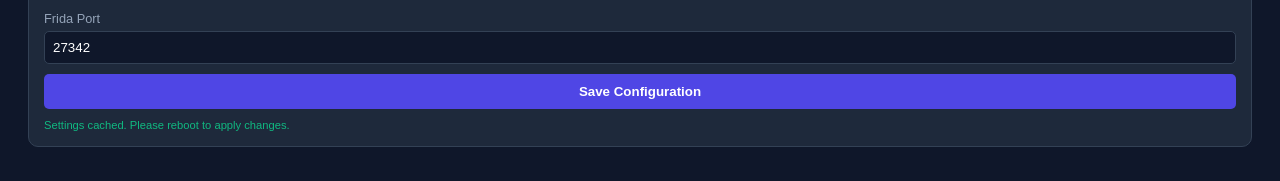
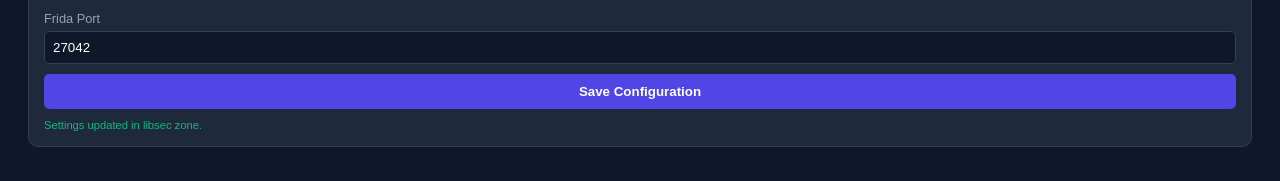
Before and after one commit to bangsawan02/corss, a website: page web/index.html in a window 1280 px wide. Both pictures are taken after a click on the button "Save Configuration". Shown: the part 180-361 px from the top of the page. Drawn offline with Linux system fonts and the light colour scheme.

Commit message:
ci: update webui

```diff
--- a/web/index.html
+++ b/web/index.html
@@ -27,18 +27,21 @@
     </div>
 
     <script>
-        const configPath = "/data/adb/modules/ksu_frida_stealth/config.json";
+        const configPath = "/data/local/tmp/libsec/config.json";
 
         async function loadConfig() {
             try {
-                // Mock behavior for the builder preview
+                // In real device, we would read the targets array
                 document.getElementById('pkgs').value = "com.android.chrome";
-                document.getElementById('port').value = 27342;
+                document.getElementById('port').value = 27042;
             } catch(e) {}
         }
 
         function saveConfig() {
-            document.getElementById('status').innerText = "Settings cached. Please reboot to apply changes.";
+            const pkgs = document.getElementById('pkgs').value;
+            const port = document.getElementById('port').value;
+            // WebUI logic to write to /data/local/tmp/libsec/config.json
+            document.getElementById('status').innerText = "Settings updated in libsec zone.";
         }
 
         loadConfig();
```
